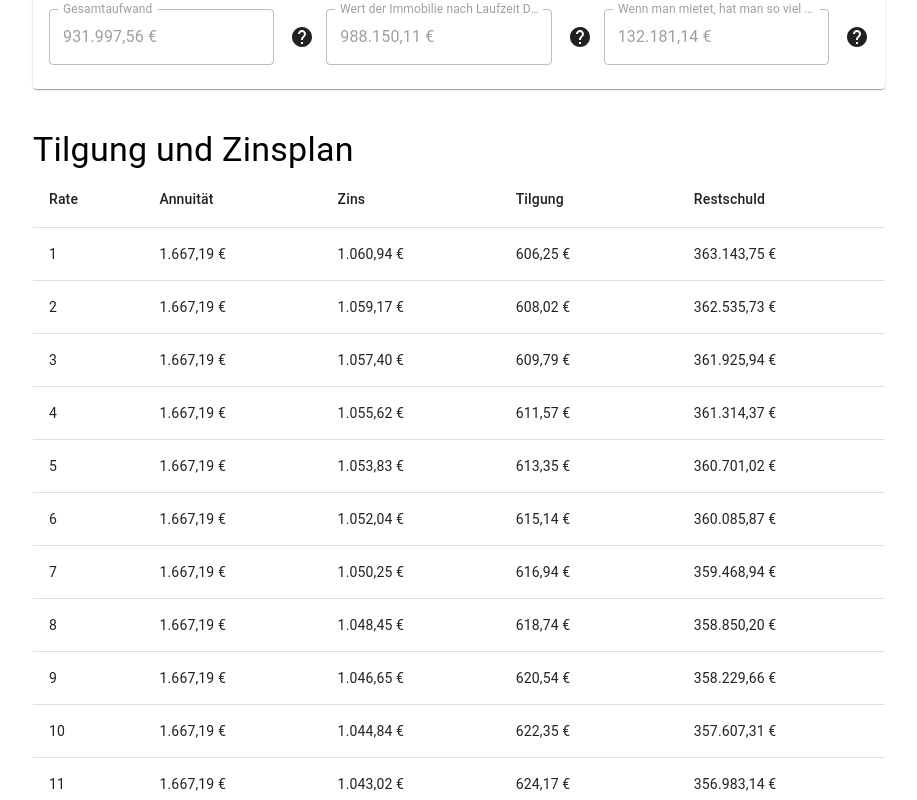
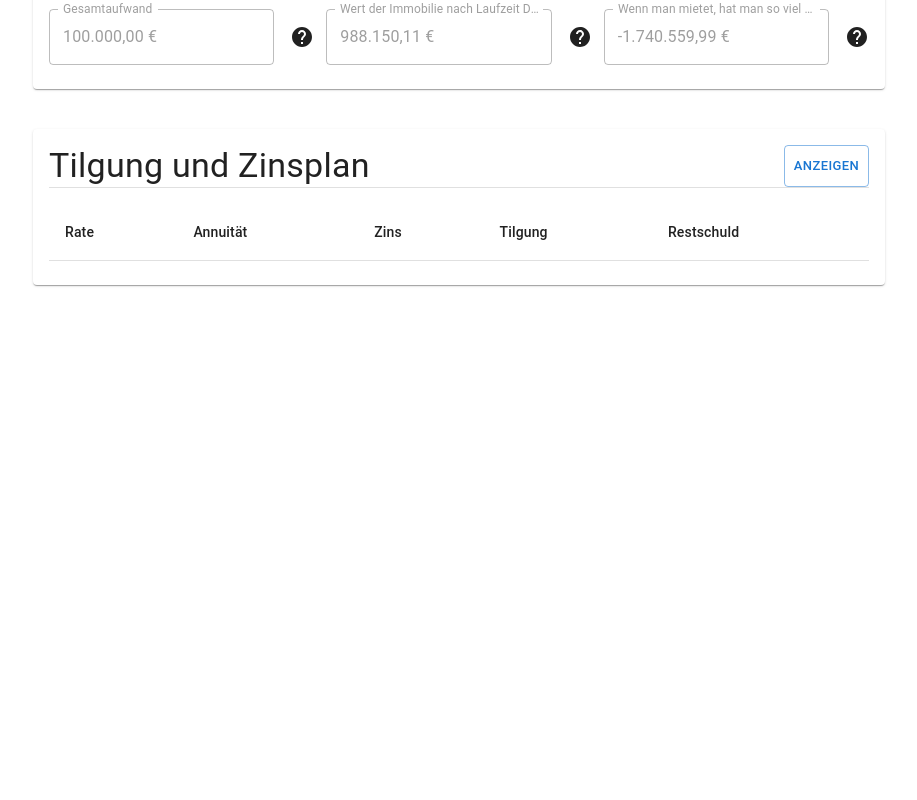
Before and after one commit to zeltbrennt/mietenvskaufen, a React (Vite) app: page / in a window 1280 px wide. Shown: the part 1080-1880 px from the top of the page, without its empty margins (181-1098 px from the left). After the commit the page ends 1373 px from the top, so only its background shows below. Built offline with nearby package versions, Linux system fonts and the light colour scheme.

Commit message:
Optimiazations

```diff
--- a/src/App.tsx
+++ b/src/App.tsx
@@ -1,4 +1,4 @@
-import { Card, CardContent, Container, Divider, Table, TableBody, TableCell, TableHead, TableRow, Typography } from '@mui/material'
+import { Button, Card, CardActionArea, CardActions, CardContent, Container, Divider, Stack, Table, TableBody, TableCell, TableHead, TableRow, Typography } from '@mui/material'
 import Grid from '@mui/material/Grid2';
 import DataInput from './DataInput';
 import DataOutput from './DataOutput';
@@ -6,7 +6,6 @@ import { useEffect, useState } from 'react';
 function App() {
 
   const [kapitalertragssteuer, setKapitalertrtagssteuer] = useState(18.463)
-
   const [inflation, setInflation] = useState(2)
   const [mietteuerung, setMietteuerung] = useState(2)
   const [wersteigerung, setWertsteigerung] = useState(3)
@@ -37,81 +36,78 @@ function App() {
   const [vermoegen, setVermoegen] = useState(0)
   const [vermoegenNetto, setVermoegenNetto] = useState(0)
 
-  const [tilgungsplan, setTilgungsplan] = useState<number[]>([])
-
+  const [tilgungsplan, setTilgungsplan] = useState<tilgungsplanRow[]>([])
+  const [showTilgungsplan, setShowTilgungsplan] = useState(false)
 
   useEffect(() => {
-    setDarlehen(kaufpreis + modernKost + (kaufpreis / 100) * gest + (kaufpreis / 100) * notar + (kaufpreis / 100) * makler - eigenkapital)
-  }, [eigenkapital, kaufpreis, modernKost, gest, notar, makler])
+    const _totalAmnt = kaufpreis + modernKost
+    const _darlehen = _totalAmnt + (kaufpreis / 100) * gest + (kaufpreis / 100) * notar + (kaufpreis / 100) * makler - eigenkapital
+    const _zinsenMonat = zinsenJahr / 100 / 12 * _darlehen
+    const _annuitaet = tilgung / 100 / 12 * _darlehen + _zinsenMonat;
+    let _rate = (zinsenJahr / 100 / 12)
+    const _den = -_darlehen * _rate + _annuitaet
+    const _abzahlenMonat = Math.log(_annuitaet / _den) / Math.log(1 + _rate);
+    const _abzahlenJahr = _abzahlenMonat / 12;
+    const _mietpreis = ((kaltmiete * (1 + mietteuerung / 100) ** _abzahlenJahr) + kaltmiete) / 2;
+    _rate = instand / 100 / 12
+    const _instandEuro = (((_totalAmnt * _rate) * (1 + inflation / 100) ** _abzahlenJahr) + _totalAmnt * _rate) / 2;
+    const _monatBelastung = annuitaet + instantEuro;
+    const _sparrate = _monatBelastung - _mietpreis;
+    const _pmt = -_sparrate * 12
+    _rate = rendite / 100
+    const _pow = (1 + _rate) ** _abzahlenJahr
+    const _vermoegen = (_pmt * (1 - _pow) / _rate) + eigenkapital * _pow;
+    const _vermoegenNetto = _vermoegen - ((_vermoegen - (_sparrate * 12 * _abzahlenJahr)) * kapitalertragssteuer / 100);
+    const _gesamtBelastung = _monatBelastung * 12 * _abzahlenJahr + eigenkapital;
+    const _wertImmobilie = _totalAmnt * (1 + wersteigerung / 100) ** _abzahlenJahr;
+    setDarlehen(_darlehen)
+    setZinsenMonat(_zinsenMonat)
+    setAnnuitaet(_annuitaet)
+    setAbzahlenMonat(_abzahlenMonat)
+    setAbzahlenJahr(_abzahlenJahr)
+    setMietpreis(_mietpreis)
+    setInstantEuro(_instandEuro)
+    setMonatBelastung(_monatBelastung)
+    setSparrate(_sparrate)
+    setVermoegen(_vermoegen)
+    setVermoegenNetto(_vermoegenNetto)
+    setGesamtBelastung(_gesamtBelastung)
+    setWertImmobilie(_wertImmobilie)
 
-  useEffect(() => {
-    setZinsenMonat(zinsenJahr / 100 / 12 * darlehen)
-  }, [zinsenJahr, darlehen])
+  }, [
+    inflation, mietteuerung, wersteigerung, rendite, eigenkapital, kaltmiete,
+    kaufpreis, modernKost, gest, notar, makler, zinsenJahr, tilgung, instand, kapitalertragssteuer
+  ])
 
-  useEffect(() => {
-    setAnnuitaet(tilgung / 100 / 12 * darlehen + zinsenMonat)
-  }, [zinsenMonat, tilgung, darlehen])
+  interface tilgungsplanRow {
+    rate: number,
+    annuity: number,
+    zins: number,
+    tilgung: number,
+    rest: number
+  }
 
-  useEffect(() => {
-    const rate = (zinsenJahr / 100 / 12)
-    const den = -darlehen * rate + annuitaet
-    setAbzahlenMonat(Math.log(annuitaet / den) / Math.log(1 + rate))
-  }, [zinsenJahr, annuitaet, darlehen])
-
-  useEffect(() => {
-    setAbzahlenJahr(abzahlenMonat / 12)
-  }, [abzahlenMonat])
-
-  useEffect(() => {
-    setMietpreis(((kaltmiete * (1 + mietteuerung / 100) ** abzahlenJahr) + kaltmiete) / 2)
-  }, [mietteuerung, abzahlenJahr, kaltmiete])
-
-  useEffect(() => {
-    const totalAmnt = kaufpreis + modernKost
-    const rate = instand / 100 / 12
-    setInstantEuro((((totalAmnt * rate) * (1 + inflation / 100) ** abzahlenJahr) + totalAmnt * rate) / 2)
-  }, [kaufpreis, modernKost, instand, inflation, abzahlenJahr])
-
-  useEffect(() => {
-    setMonatBelastung(annuitaet + instantEuro)
-  }, [annuitaet, instantEuro])
-
-  useEffect(() => {
-    setSparrate(monatBelastung - mietpreis)
-  }, [monatBelastung, mietpreis])
-
-  useEffect(() => {
-    const pmt = -sparrate * 12
-    const rate = rendite / 100
-    const pow = (1 + rate) ** abzahlenJahr
-    setVermoegen((pmt * (1 - pow) / rate) + eigenkapital * pow)
-  }, [rendite, abzahlenJahr, eigenkapital, sparrate])
-
-  useEffect(() => {
-    setVermoegenNetto(vermoegen - ((vermoegen - (sparrate * 12 * abzahlenJahr)) * kapitalertragssteuer / 100))
-  }, [vermoegen, sparrate, abzahlenJahr, kapitalertragssteuer])
-
-  useEffect(() => {
-    setGesamtBelastung(monatBelastung * 12 * abzahlenJahr + eigenkapital)
-  }, [monatBelastung, abzahlenJahr, eigenkapital])
-
-  useEffect(() => {
-    setWertImmobilie((kaufpreis + modernKost) * (1 + wersteigerung / 100) ** abzahlenJahr)
-  }, [kaufpreis, modernKost, wersteigerung, abzahlenJahr])
-
-  useEffect(() => {
-    const plan = []
+  const createTilgungsplan = () => {
+    const plan: tilgungsplanRow[] = []
     let rest = darlehen
-    plan.push(rest)
-    for (let i = 1; i < abzahlenMonat; i++) {
-      const z = zinsenJahr / 100 / 12 * rest
-      const a = Math.min(annuitaet, rest + z)
-      const t = a - z
+    let z = zinsenJahr / 100 / 12 * rest
+    let a = Math.min(annuitaet, rest + z)
+    let t = a - z
+    for (let i = 0; i < abzahlenMonat; i++) {
+      z = zinsenJahr / 100 / 12 * rest
+      a = Math.min(annuitaet, rest + z)
+      t = a - z
       rest -= t
-      plan.push(rest)
+      plan.push({
+        rate: i,
+        annuity: a,
+        zins: z,
+        tilgung: t,
+        rest: rest
+      })
     }
     setTilgungsplan(plan)
-  }, [darlehen, abzahlenMonat, annuitaet])
+  }
 
 
   return (
@@ -250,7 +246,6 @@ function App() {
                 tooltip='Hier errechnet sich der Geldwert nach Verkauf der Investition (z.B. ETF) und Abzug der Kapitalertragssteuer. Es wurden 18,463 Kapitalertragssteuer angenommen. Das gilt aber nur für Aktien ETFs. Sonst 25%'
                 typeHint='€'
                 value={vermoegenNetto} />
-
               <DataOutput
                 label='Anfangskapital'
                 tooltip='Gleich dem Eigenkapital oben'
@@ -308,12 +303,20 @@ function App() {
           </CardContent>
         </Card>
       </Grid>
-
-      <Typography variant='h4'>Tilgung und Zinsplan</Typography>
+      <Card>
+        <CardContent>
+          <Stack direction='row' sx={{ display: 'flex', alignContent: 'space-between' }}>
+            <Typography variant='h4' sx={{ flexGrow: 1 }}>Tilgung und Zinsplan</Typography>
+            <Button variant='outlined' size='small' onClick={() => {
+              createTilgungsplan()
+              setShowTilgungsplan(!showTilgungsplan)
+            }}>{showTilgungsplan ? 'ausblenden' : 'anzeigen'}</Button>
+          </Stack>
+          <Divider sx={{ marginBottom: 2 }}></Divider>
           <Table>
             <TableHead>
               <TableRow>
-            <TableCell>Rate</TableCell>
+                <TableCell >Rate</TableCell>
                 <TableCell>Annuität</TableCell>
                 <TableCell>Zins</TableCell>
                 <TableCell>Tilgung</TableCell>
@@ -322,24 +325,23 @@ function App() {
             </TableHead>
             <TableBody>
 
-          {
+              {showTilgungsplan ?
                 tilgungsplan.map((v, i) => {
-              const z = zinsenJahr / 100 / 12 * v
-              const a = Math.min(annuitaet, v + z)
-              const t = a - z
                   return (
                     <TableRow>
                       <TableCell>{i + 1}</TableCell>
-                  <TableCell>{Intl.NumberFormat('de-DE', { style: 'currency', currency: 'EUR' }).format(a)}</TableCell>
-                  <TableCell>{Intl.NumberFormat('de-DE', { style: 'currency', currency: 'EUR' }).format(z)}</TableCell>
-                  <TableCell>{Intl.NumberFormat('de-DE', { style: 'currency', currency: 'EUR' }).format(t)}</TableCell>
-                  <TableCell>{Intl.NumberFormat('de-DE', { style: 'currency', currency: 'EUR' }).format(v - t)}</TableCell>
+                      <TableCell>{Intl.NumberFormat('de-DE', { style: 'currency', currency: 'EUR' }).format(v.annuity)}</TableCell>
+                      <TableCell>{Intl.NumberFormat('de-DE', { style: 'currency', currency: 'EUR' }).format(v.zins)}</TableCell>
+                      <TableCell>{Intl.NumberFormat('de-DE', { style: 'currency', currency: 'EUR' }).format(v.tilgung)}</TableCell>
+                      <TableCell>{Intl.NumberFormat('de-DE', { style: 'currency', currency: 'EUR' }).format(v.rest)}</TableCell>
                     </TableRow>
 
                   )
-            })}
+                }) : <></>}
             </TableBody>
           </Table>
+        </CardContent>
+      </Card>
     </Container >
   )
 }
```
Lines whose indentation alone changed are shown as unchanged.
